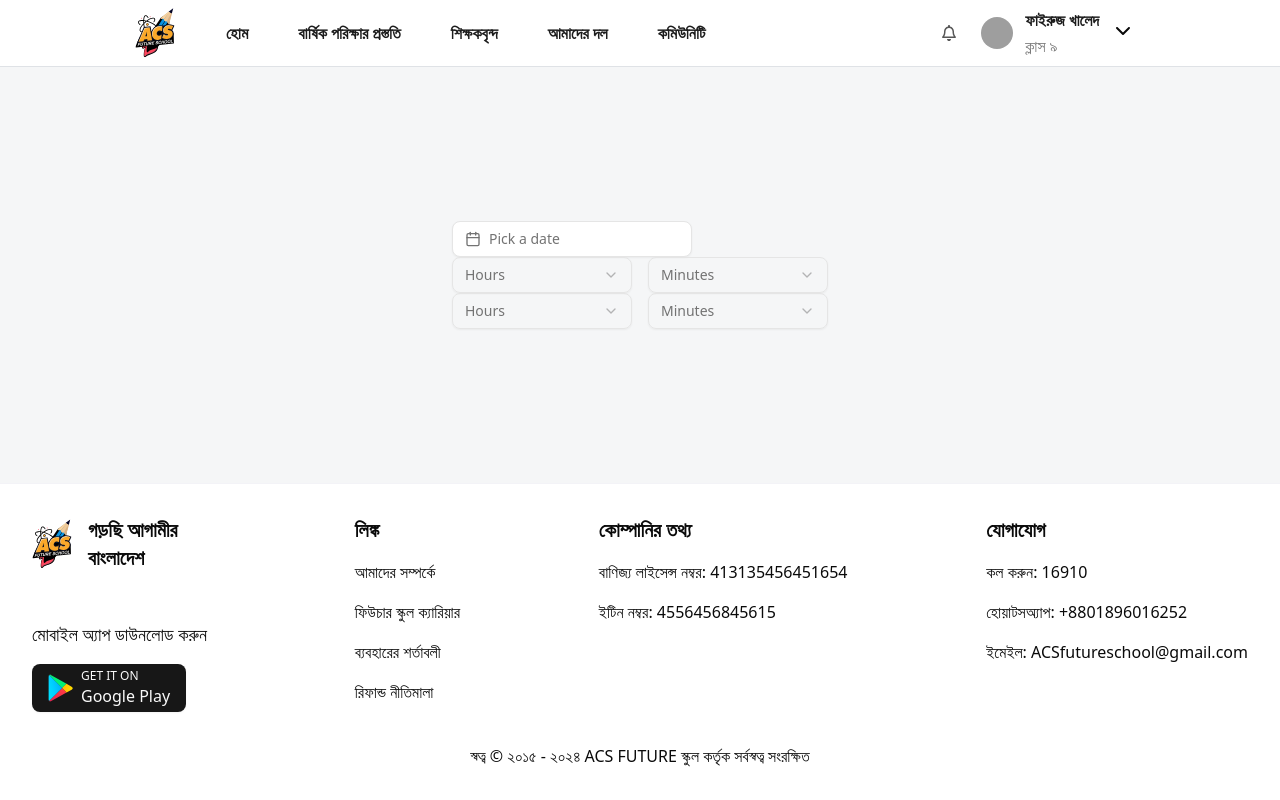
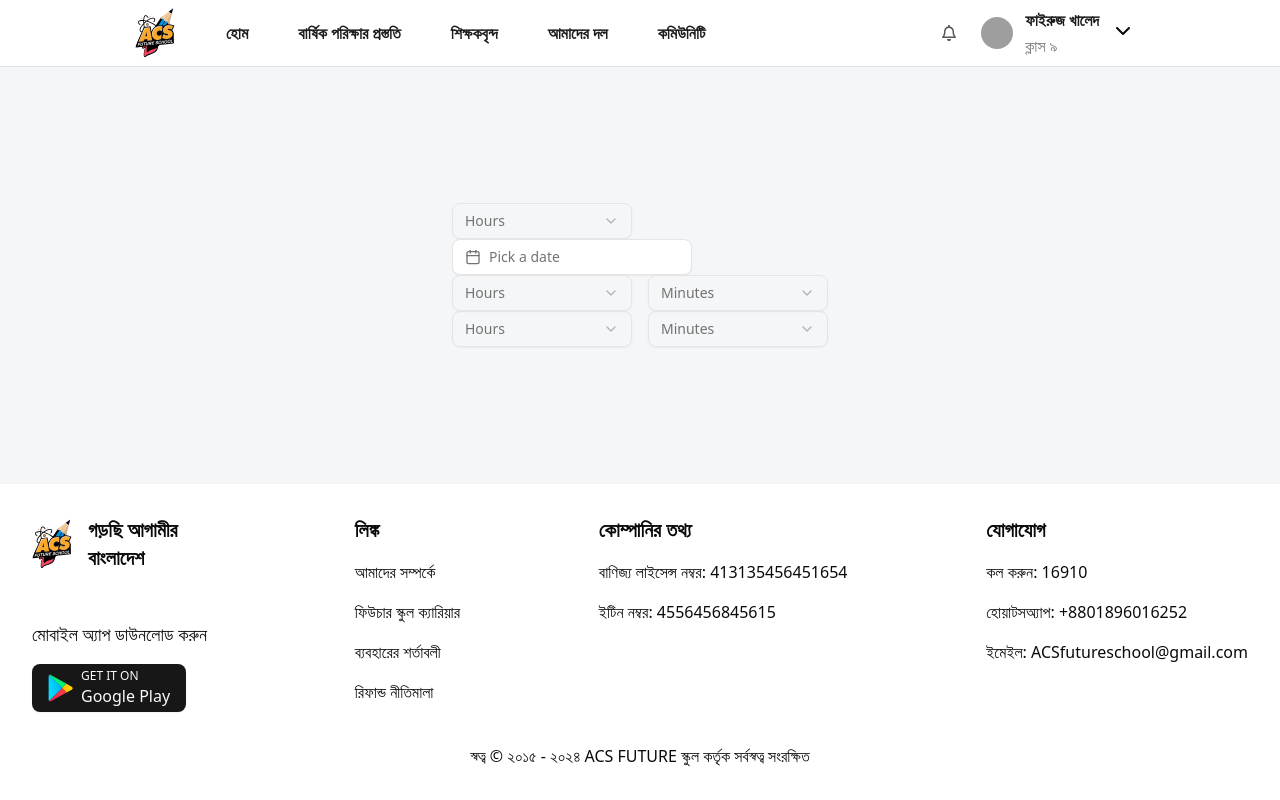
Before and after one commit to sadiajahan97/routine-management-system-frontend, a Next.js app: page /admin in a window 1280 px wide. Built offline with nearby package versions, Linux system fonts and the light colour scheme; grey boxes are pictures that could not be loaded.

Commit message:
Add class type picker component

```diff
--- /dev/null
+++ b/src/app/admin/components/ClassTypePicker.tsx
@@ -0,0 +1,40 @@
+import {
+  Select,
+  SelectContent,
+  SelectItem,
+  SelectTrigger,
+  SelectValue,
+} from "@routine-management-system/components/ui";
+import {
+  CLASS_TYPES,
+  ClassTypeValue,
+} from "@routine-management-system/constants";
+import { Dispatch, SetStateAction } from "react";
+
+interface ClassTypePickerProps {
+  classType: ClassTypeValue | undefined;
+  setClassType: Dispatch<SetStateAction<ClassTypeValue | undefined>>;
+}
+
+export function ClassTypePicker({
+  classType,
+  setClassType,
+}: ClassTypePickerProps) {
+  return (
+    <Select
+      onValueChange={(value) => setClassType(value as ClassTypeValue)}
+      value={classType}
+    >
+      <SelectTrigger className="w-[180px]">
+        <SelectValue placeholder="Hours" />
+      </SelectTrigger>
+      <SelectContent>
+        {CLASS_TYPES.map((classType, index) => (
+          <SelectItem key={index} value={classType.value}>
+            {classType.label}
+          </SelectItem>
+        ))}
+      </SelectContent>
+    </Select>
+  );
+}
--- a/src/app/admin/components/index.ts
+++ b/src/app/admin/components/index.ts
@@ -1,2 +1,3 @@
+export * from "./ClassTypePicker";
 export * from "./DatePicker";
 export * from "./TimePicker";
--- a/src/app/admin/page.tsx
+++ b/src/app/admin/page.tsx
@@ -1,13 +1,16 @@
+import { ClassTypeValue } from "@routine-management-system/constants";
 import { useState } from "react";
-import { DatePicker, Time, TimePicker } from "./components";
+import { ClassTypePicker, DatePicker, Time, TimePicker } from "./components";
 
 export default function AdminPage() {
+  const [classType, setClassType] = useState<ClassTypeValue>();
   const [date, setDate] = useState<Date>();
   const [endTime, setEndTime] = useState<Time>();
   const [startTime, setStartTime] = useState<Time>();
   return (
     <main>
       <form>
+        <ClassTypePicker classType={classType} setClassType={setClassType} />
         <DatePicker date={date} setDate={setDate} />
         <TimePicker setTime={setStartTime} time={startTime} />
         <TimePicker setTime={setEndTime} time={endTime} />
--- a/src/constants/index.ts
+++ b/src/constants/index.ts
@@ -6,6 +6,13 @@ import {
   PreparationBookIcon,
   ResourceIcon,
 } from "@routine-management-system/components/icons";
+
+export type ClassTypeValue = "INTENSE_MODE" | "MOCK_TEST" | "REGULAR";
+
+interface ClassType {
+  label: string;
+  value: ClassTypeValue;
+}
 
 interface List {
   items: string[];
@@ -42,6 +49,12 @@ export const BANGLA_WEEKDAYS = [
   "বৃহস্পতিবার",
   "শুক্রবার",
   "শনিবার",
+];
+
+export const CLASS_TYPES: ClassType[] = [
+  { label: "Intense Mode", value: "INTENSE_MODE" },
+  { label: "Mock Test", value: "MOCK_TEST" },
+  { label: "Regular", value: "REGULAR" },
 ];
 
 export const COMPANY_INFORMATION: List = {
```
